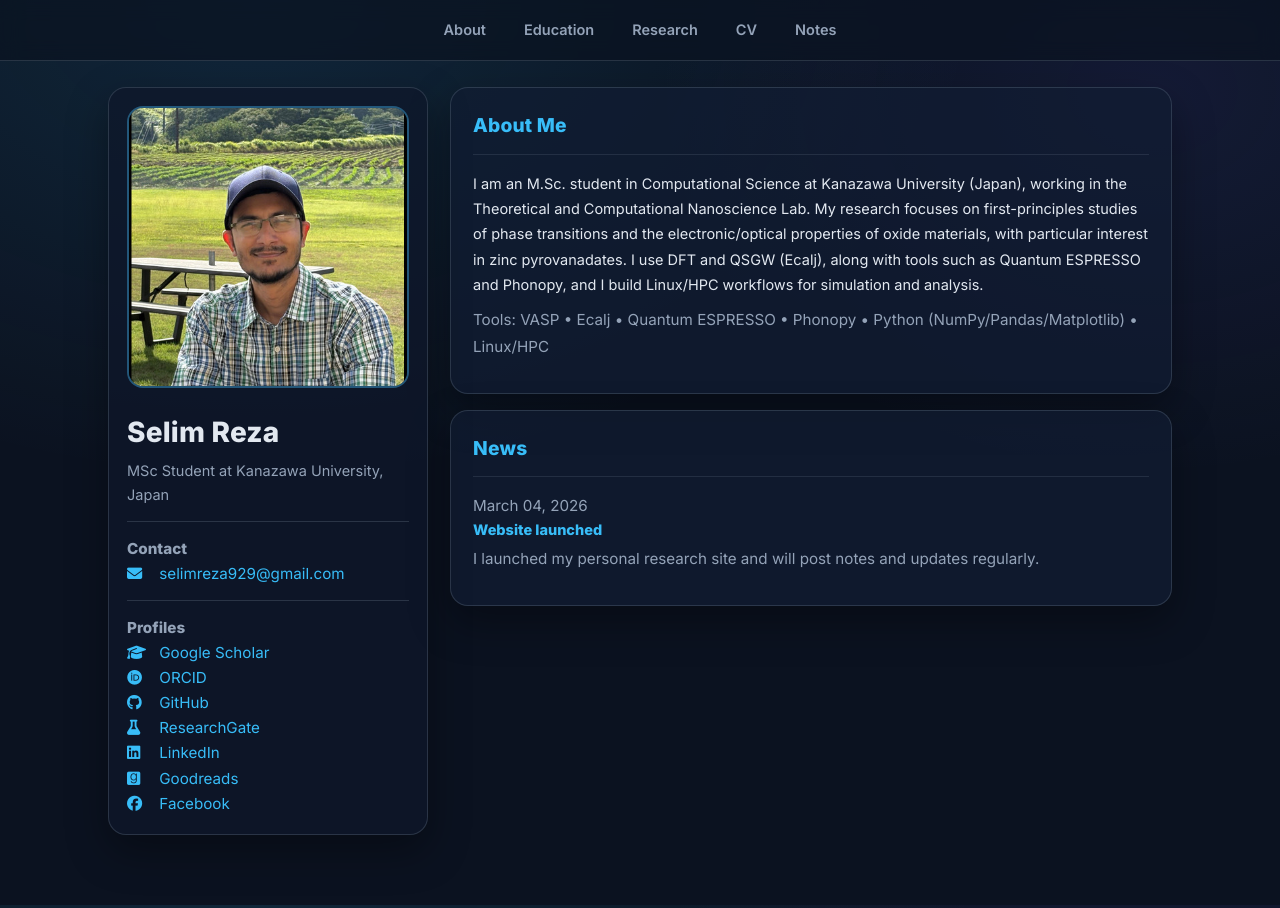
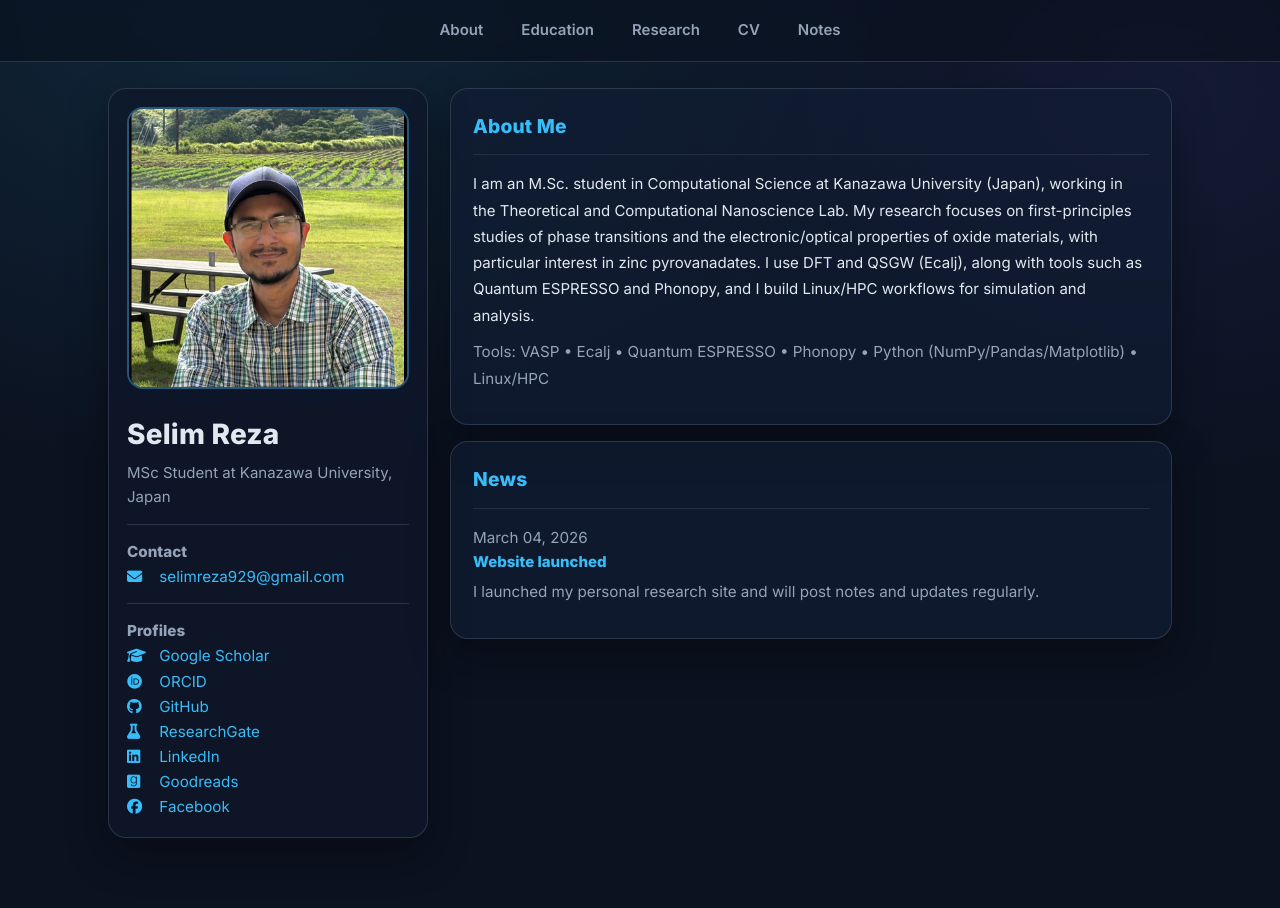
Before and after one commit to selimphy/selimphy.github.io, a Jekyll site: the page built from index.html, in a window 1280 px wide. Built offline with Jekyll 4.4.1, drawn with Linux system fonts in a browser that asks for light colours.

Commit message:
Update style.css

```diff
--- a/assets/css/style.css
+++ b/assets/css/style.css
@@ -15,7 +15,7 @@ html{scroll-behavior:smooth}
 body{
   margin:0;
   font-family:Inter, system-ui, sans-serif;
-  font-size:14.5px;
+  font-size:15px;
   background:radial-gradient(1200px 800px at 20% 0%, rgba(56,189,248,.12), transparent 60%),
              radial-gradient(900px 700px at 90% 10%, rgba(99,102,241,.10), transparent 55%),
              var(--bg);
```
